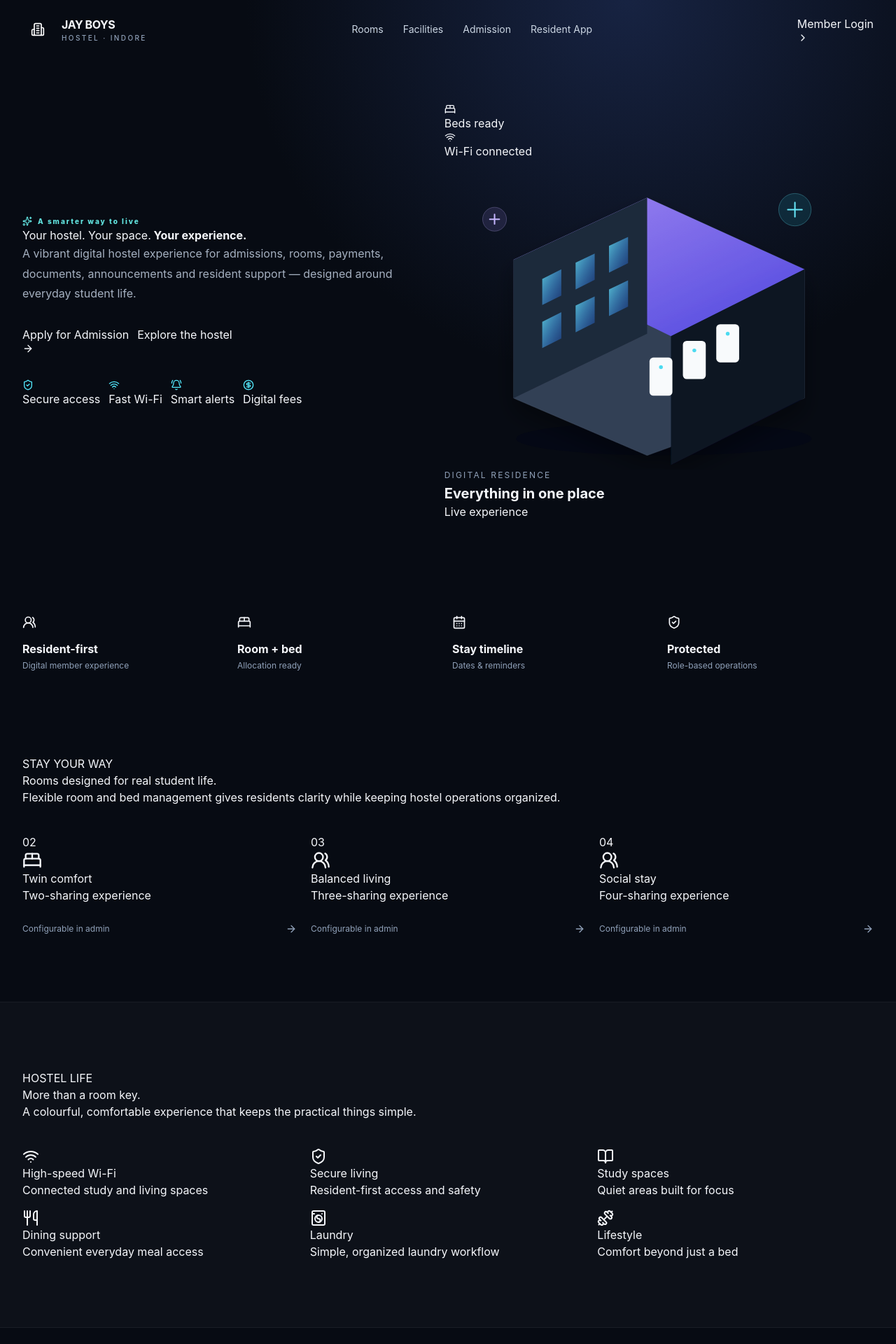
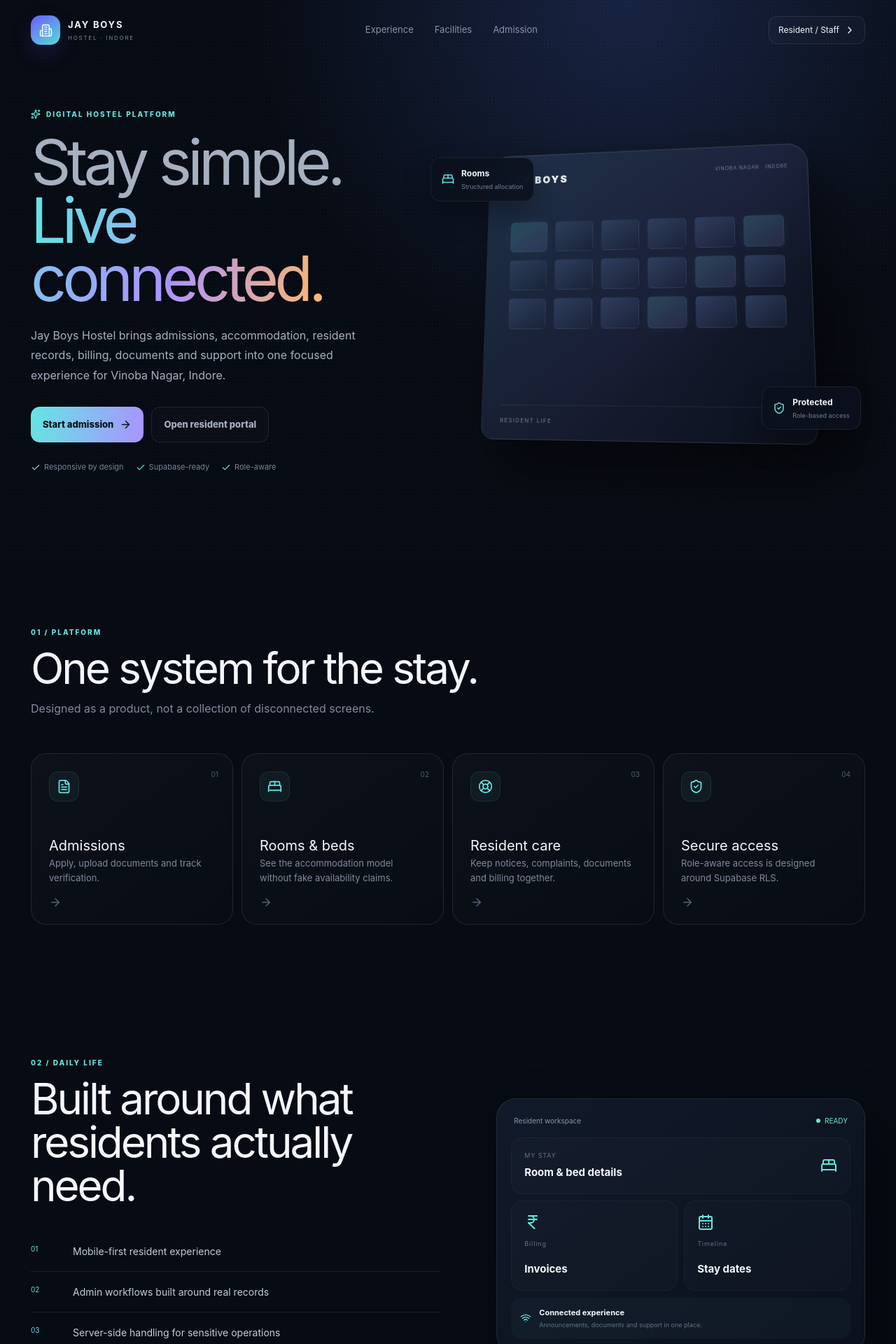
Before and after one commit to SanFlash/jayboyshostel, a Next.js app: page / in a window 1280 px wide. Shown: the top 1920 px of the page at 70% size. Built offline with nearby package versions, Linux system fonts and the light colour scheme; no server answers.

Commit message:
rebuild: replace homepage with new product architecture

```diff
--- a/app/page.tsx
+++ b/app/page.tsx
@@ -1,189 +1,25 @@
 "use client";
+import Link from "next/link";
+import { motion } from "framer-motion";
+import { ArrowRight, BedDouble, Building2, CalendarDays, Check, ChevronRight, FileText, IndianRupee, LifeBuoy, ShieldCheck, Sparkles, Users, Wifi } from "lucide-react";
 
-import { motion } from "framer-motion";
-import {
-  ArrowRight, BadgeCheck, BedDouble, BellRing, Building2, CalendarDays,
-  CheckCircle2, ChevronRight, CircleDollarSign, FileCheck2, KeyRound,
-  MessageSquareWarning, ShieldCheck, Sparkles, UsersRound, Wifi, Utensils,
-  Dumbbell, BookOpen, WashingMachine
-} from "lucide-react";
-import Link from "next/link";
-import type { LucideIcon } from "lucide-react";
+const features=[
+ ["Admissions","Apply, upload documents and track verification.",FileText],
+ ["Rooms & beds","See the accommodation model without fake availability claims.",BedDouble],
+ ["Resident care","Keep notices, complaints, documents and billing together.",LifeBuoy],
+ ["Secure access","Role-aware access is designed around Supabase RLS.",ShieldCheck]
+] as const;
+const principles=["Mobile-first resident experience","Admin workflows built around real records","Server-side handling for sensitive operations","Supabase PostgreSQL as the source of truth"];
 
-const facilities: Array<[LucideIcon, string, string, string]> = [
-  [Wifi, "High-speed Wi-Fi", "Connected study and living spaces", "cyan"],
-  [ShieldCheck, "Secure living", "Resident-first access and safety", "violet"],
-  [BookOpen, "Study spaces", "Quiet areas built for focus", "blue"],
-  [Utensils, "Dining support", "Convenient everyday meal access", "orange"],
-  [WashingMachine, "Laundry", "Simple, organized laundry workflow", "pink"],
-  [Dumbbell, "Lifestyle", "Comfort beyond just a bed", "emerald"],
-];
-
-const steps: Array<[string, string, LucideIcon, string]> = [
-  ["01", "Apply online", FileCheck2, "Complete your admission details from any device."],
-  ["02", "Get verified", BadgeCheck, "Documents and application status stay organized."],
-  ["03", "Choose your stay", KeyRound, "Room and bed allocation is managed centrally."],
-  ["04", "Move in", Building2, "Check-in, payments and resident records go digital."],
-];
-
-export default function HomePage() {
-  return (
-    <main className="min-h-screen overflow-hidden">
-      <div className="aurora aurora-one" />
-      <div className="aurora aurora-two" />
-
-      <nav className="relative z-20 mx-auto flex max-w-7xl items-center justify-between px-4 py-5 sm:px-6 lg:px-8">
-        <Link href="/" className="flex items-center gap-3">
-          <div className="brand-orb grid size-11 place-items-center rounded-2xl">
-            <Building2 className="size-5 text-white" />
-          </div>
-          <div>
-            <div className="font-bold tracking-tight">JAY BOYS</div>
-            <div className="text-[10px] font-medium uppercase tracking-[.24em] text-slate-400">Hostel · Indore</div>
-          </div>
-        </Link>
-        <div className="hidden items-center gap-7 text-sm text-slate-300 md:flex">
-          <a href="#rooms" className="nav-link">Rooms</a>
-          <a href="#facilities" className="nav-link">Facilities</a>
-          <a href="#process" className="nav-link">Admission</a>
-          <a href="#app" className="nav-link">Resident App</a>
-        </div>
-        <Link href="/login" className="premium-button secondary">Member Login <ChevronRight className="size-4" /></Link>
-      </nav>
-
-      <section className="relative z-10 px-4 pb-20 pt-8 sm:px-6 lg:px-8 lg:pb-28 lg:pt-16">
-        <div className="mx-auto grid max-w-7xl items-center gap-12 lg:grid-cols-[.95fr_1.05fr]">
-          <div>
-            <motion.div initial={{opacity:0,y:12}} animate={{opacity:1,y:0}} className="eyebrow">
-              <Sparkles className="size-3.5" /> A smarter way to live
-            </motion.div>
-            <motion.h1 initial={{opacity:0,y:20}} animate={{opacity:1,y:0}} transition={{delay:.08}} className="hero-title">
-              Your hostel.
-              <span> Your space.</span>
-              <strong> Your experience.</strong>
-            </motion.h1>
-            <p className="hero-copy">
-              A vibrant digital hostel experience for admissions, rooms, payments, documents,
-              announcements and resident support — designed around everyday student life.
-            </p>
-            <div className="mt-8 flex flex-col gap-3 sm:flex-row">
-              <Link href="/apply" className="premium-button primary">Apply for Admission <ArrowRight className="size-4" /></Link>
-              <a href="#rooms" className="premium-button secondary">Explore the hostel</a>
-            </div>
-            <div className="mt-9 flex flex-wrap gap-3">
-              {[
-                [ShieldCheck, "Secure access"], [Wifi, "Fast Wi-Fi"], [BellRing, "Smart alerts"], [CircleDollarSign, "Digital fees"]
-              ].map(([Icon,label]) => {
-                const C = Icon as LucideIcon;
-                return <div key={label as string} className="mini-pill"><C className="size-4 text-cyan-300"/>{label as string}</div>
-              })}
-            </div>
-          </div>
-
-          <motion.div initial={{opacity:0,scale:.92}} animate={{opacity:1,scale:1}} transition={{duration:.8,ease:"easeOut"}} className="relative">
-            <div className="hero-3d-card">
-              <div className="floating-chip chip-one"><BedDouble className="size-4"/> Beds ready</div>
-              <div className="floating-chip chip-two"><Wifi className="size-4"/> Wi-Fi connected</div>
-              <img src="/hostel-3d.svg" alt="3D illustration of Jay Boys Hostel" className="hostel-3d" />
-              <div className="hero-console">
-                <div>
-                  <div className="text-xs uppercase tracking-[.18em] text-slate-400">Digital residence</div>
-                  <div className="mt-1 text-xl font-bold">Everything in one place</div>
-                </div>
-                <div className="live-dot"><span /> Live experience</div>
-              </div>
-            </div>
-            <div className="orb orb-a" /><div className="orb orb-b" />
-          </motion.div>
-        </div>
-      </section>
-
-      <section className="relative z-10 px-4 py-6 sm:px-6 lg:px-8">
-        <div className="mx-auto grid max-w-7xl grid-cols-2 gap-3 md:grid-cols-4">
-          {[
-            [UsersRound,"Resident-first","Digital member experience"],
-            [BedDouble,"Room + bed","Allocation ready"],
-            [CalendarDays,"Stay timeline","Dates & reminders"],
-            [ShieldCheck,"Protected","Role-based operations"]
-          ].map(([Icon,title,desc],i)=>{
-            const C=Icon as LucideIcon;
-            return <motion.div whileHover={{y:-5}} key={title as string} className="stat-card">
-              <div className="icon-tile"><C className="size-5"/></div><div className="mt-4 font-bold">{title as string}</div><div className="mt-1 text-xs text-slate-400">{desc as string}</div>
-            </motion.div>
-          })}
-        </div>
-      </section>
-
-      <section id="rooms" className="relative z-10 mx-auto max-w-7xl px-4 py-24 sm:px-6 lg:px-8">
-        <div className="section-heading"><div className="section-kicker">STAY YOUR WAY</div><h2>Rooms designed for real student life.</h2><p>Flexible room and bed management gives residents clarity while keeping hostel operations organized.</p></div>
-        <div className="mt-10 grid gap-5 md:grid-cols-3">
-          {[
-            ["02","Twin comfort","Two-sharing experience","violet",BedDouble],
-            ["03","Balanced living","Three-sharing experience","cyan",UsersRound],
-            ["04","Social stay","Four-sharing experience","orange",UsersRound]
-          ].map(([number,title,desc,color,Icon])=>{
-            const C=Icon as LucideIcon;
-            return <motion.div whileHover={{y:-8,rotateX:2}} key={title as string} className={"room-card "+color}>
-              <div className="room-number">{number}</div><div className="room-icon"><C className="size-7"/></div>
-              <h3>{title as string}</h3><p>{desc as string}</p>
-              <div className="mt-7 flex items-center justify-between text-xs text-slate-400"><span>Configurable in admin</span><ArrowRight className="size-4"/></div>
-            </motion.div>
-          })}
-        </div>
-      </section>
-
-      <section id="facilities" className="relative z-10 border-y border-white/5 bg-white/[.025] px-4 py-24 sm:px-6 lg:px-8">
-        <div className="mx-auto max-w-7xl">
-          <div className="section-heading"><div className="section-kicker">HOSTEL LIFE</div><h2>More than a room key.</h2><p>A colourful, comfortable experience that keeps the practical things simple.</p></div>
-          <div className="mt-10 grid gap-4 sm:grid-cols-2 lg:grid-cols-3">
-            {facilities.map(([Icon,title,desc,color])=>{
-              const C=Icon as LucideIcon;
-              return <motion.div whileHover={{scale:1.02,y:-4}} key={title as string} className={"facility-card "+color}><div className="facility-icon"><C className="size-6"/></div><h3>{title as string}</h3><p>{desc as string}</p></motion.div>
-            })}
-          </div>
-        </div>
-      </section>
-
-      <section id="app" className="relative z-10 mx-auto max-w-7xl px-4 py-24 sm:px-6 lg:px-8">
-        <div className="app-showcase">
-          <div className="max-w-xl">
-            <div className="section-kicker">RESIDENT APP EXPERIENCE</div>
-            <h2 className="mt-3 text-4xl font-black tracking-tight sm:text-5xl">Your stay, at a glance.</h2>
-            <p className="mt-5 leading-7 text-slate-300">Room details, upcoming payments, documents, announcements and support are organized into one focused resident portal.</p>
-            <div className="mt-8 grid grid-cols-2 gap-3">
-              {[[BedDouble,"My room"],[CircleDollarSign,"Payments"],[FileCheck2,"Documents"],[MessageSquareWarning,"Support"]].map(([Icon,label])=>{const C=Icon as typeof BedDouble;return <div key={label as string} className="app-feature"><C className="size-5 text-cyan-300"/><span>{label as string}</span></div>})}
-            </div>
-          </div>
-          <div className="phone-mockup">
-            <div className="phone-notch"/>
-            <div className="phone-screen">
-              <div className="text-xs text-cyan-300">JAY BOYS HOSTEL</div><div className="mt-3 text-2xl font-black">Welcome back</div>
-              <div className="mt-5 rounded-2xl bg-gradient-to-br from-indigo-500/30 to-cyan-400/10 p-4"><div className="text-xs text-slate-400">MY ROOM</div><div className="mt-1 text-2xl font-bold">204 · Bed B</div><div className="mt-3 h-1.5 rounded-full bg-cyan-300/30"><div className="h-full w-3/4 rounded-full bg-cyan-300"/></div></div>
-              <div className="mt-3 grid grid-cols-2 gap-3"><div className="phone-tile"><CircleDollarSign/><b>₹7,000</b><small>Next payment</small></div><div className="phone-tile"><BellRing/><b>03</b><small>Notifications</small></div></div>
-            </div>
-          </div>
-        </div>
-      </section>
-
-      <section id="process" className="relative z-10 mx-auto max-w-7xl px-4 py-24 sm:px-6 lg:px-8">
-        <div className="section-heading"><div className="section-kicker">SIMPLE ADMISSION</div><h2>From application to check-in.</h2></div>
-        <div className="mt-10 grid gap-4 md:grid-cols-4">
-          {steps.map(([num,title,Icon,desc])=>{const C=Icon as LucideIcon;return <motion.div whileHover={{y:-5}} key={num as string} className="step-card"><span>{num as string}</span><C className="mt-8 size-6 text-cyan-300"/><h3>{title as string}</h3><p>{desc as string}</p></motion.div>})}
-        </div>
-      </section>
-
-      <section className="relative z-10 px-4 pb-24 sm:px-6 lg:px-8">
-        <div className="mx-auto max-w-7xl overflow-hidden rounded-[2rem] border border-cyan-300/15 bg-gradient-to-r from-indigo-500/20 via-violet-500/15 to-cyan-400/10 p-8 sm:p-12">
-          <div className="flex flex-col items-start justify-between gap-8 md:flex-row md:items-center">
-            <div><div className="section-kicker">READY TO MOVE?</div><h2 className="mt-2 text-3xl font-black sm:text-4xl">Start your Jay Boys Hostel application.</h2><p className="mt-3 max-w-xl text-slate-300">A modern admission journey built for residents and the team managing the hostel.</p></div>
-            <Link href="/apply" className="premium-button primary whitespace-nowrap">Start Application <ArrowRight className="size-4"/></Link>
-          </div>
-        </div>
-      </section>
-
-      <footer className="relative z-10 border-t border-white/5 px-4 py-10 sm:px-6 lg:px-8">
-        <div className="mx-auto flex max-w-7xl flex-col justify-between gap-5 text-sm text-slate-400 md:flex-row"><div><div className="font-bold text-white">JAY BOYS HOSTEL</div><div className="mt-1">Vinoba Nagar · Indore · Madhya Pradesh</div></div><div>Admissions · Resident Portal · Admin Command Center</div></div>
-      </footer>
-    </main>
-  );
+export default function HomePage(){
+ return <main className="site-shell"><div className="noise"/>
+  <nav className="topbar"><Link href="/" className="brand"><span className="brand-mark"><Building2 size={19}/></span><span><b>JAY BOYS</b><small>HOSTEL · INDORE</small></span></Link><div className="nav-links"><a href="#experience">Experience</a><a href="#facilities">Facilities</a><a href="#process">Admission</a></div><Link href="/login" className="nav-cta">Resident / Staff <ChevronRight size={16}/></Link></nav>
+  <section className="hero"><div className="hero-copy"><motion.div initial={{opacity:0,y:14}} animate={{opacity:1,y:0}} className="eyebrow"><Sparkles size={14}/> DIGITAL HOSTEL PLATFORM</motion.div><motion.h1 initial={{opacity:0,y:22}} animate={{opacity:1,y:0}} transition={{delay:.08}}>Stay simple.<br/><em>Live connected.</em></motion.h1><p className="hero-copy">Jay Boys Hostel brings admissions, accommodation, resident records, billing, documents and support into one focused experience for Vinoba Nagar, Indore.</p><div className="hero-actions"><Link href="/apply" className="button primary">Start admission <ArrowRight size={17}/></Link><Link href="/login" className="button ghost">Open resident portal</Link></div><div className="trust-row"><span><Check size={14}/> Responsive by design</span><span><Check size={14}/> Supabase-ready</span><span><Check size={14}/> Role-aware</span></div></div>
+  <div className="hero-stage"><div className="stage-glow"/><div className="building"><div className="building-top"><span>JAY BOYS</span><small>VINOBA NAGAR · INDORE</small></div><div className="building-grid">{Array.from({length:18}).map((_,i)=><span key={i} className={i%5===0?"window lit":"window"}/>)}</div><div className="building-base"><span>RESIDENT LIFE</span><span>2026</span></div></div><motion.div animate={{y:[0,-10,0]}} transition={{duration:5,repeat:Infinity}} className="float-card float-one"><BedDouble size={18}/><span><b>Rooms</b><small>Structured allocation</small></span></motion.div><motion.div animate={{y:[0,8,0]}} transition={{duration:4.2,repeat:Infinity}} className="float-card float-two"><ShieldCheck size={18}/><span><b>Protected</b><small>Role-based access</small></span></motion.div></div></section>
+  <section id="experience" className="section"><div className="section-intro"><span>01 / PLATFORM</span><h2>One system for the stay.</h2><p>Designed as a product, not a collection of disconnected screens.</p></div><div className="feature-grid">{features.map(([title,desc,Icon],i)=><motion.article whileHover={{y:-6}} key={title} className="feature-card"><div className="feature-icon"><Icon size={21}/></div><span className="card-index">0{i+1}</span><h3>{title}</h3><p>{desc}</p><ArrowRight className="card-arrow" size={18}/></motion.article>)}</div></section>
+  <section id="facilities" className="section split-section"><div><div className="section-intro"><span>02 / DAILY LIFE</span><h2>Built around what residents actually need.</h2></div><div className="principles">{principles.map((item,i)=><div key={item}><span>0{i+1}</span><p>{item}</p></div>)}</div></div><div className="dashboard-preview"><div className="preview-head"><span>Resident workspace</span><span className="live"><i/> READY</span></div><div className="preview-card big"><div><small>MY STAY</small><b>Room & bed details</b></div><BedDouble/></div><div className="preview-row"><div className="preview-card"><IndianRupee/><small>Billing</small><b>Invoices</b></div><div className="preview-card"><CalendarDays/><small>Timeline</small><b>Stay dates</b></div></div><div className="preview-note"><Wifi size={16}/><span><b>Connected experience</b><small>Announcements, documents and support in one place.</small></span></div></div></section>
+  <section id="process" className="section"><div className="section-intro"><span>03 / ADMISSION</span><h2>From application to check-in.</h2></div><div className="process-grid">{[["01","Apply","Enter resident and guardian details."],["02","Verify","Submit documents for hostel review."],["03","Allocate","Staff assign the room and bed."],["04","Move in","Billing and support continue digitally."]].map(([n,t,d])=><div key={n} className="process-card"><b>{n}</b><h3>{t}</h3><p>{d}</p></div>)}</div></section>
+  <section className="final-cta"><div><span>JAY BOYS HOSTEL · VINOBA NAGAR</span><h2>A better hostel workflow starts here.</h2></div><Link href="/apply" className="button primary">Apply now <ArrowRight size={17}/></Link></section>
+  <footer className="footer"><span>© Jay Boys Hostel</span><span>Vinoba Nagar · Indore · Madhya Pradesh</span><span>Admissions · Resident Portal · Operations</span></footer>
+ </main>
 }
```
